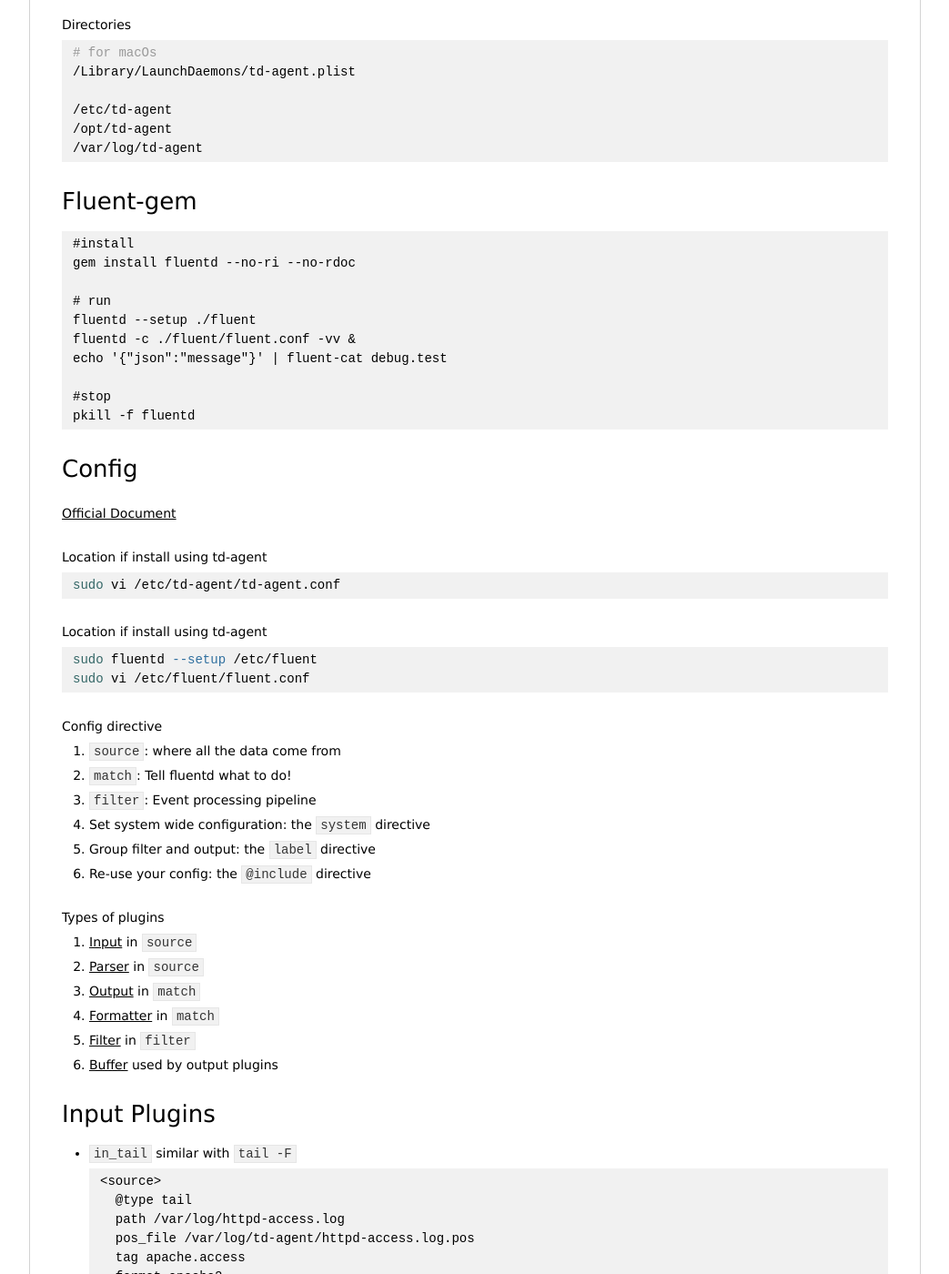
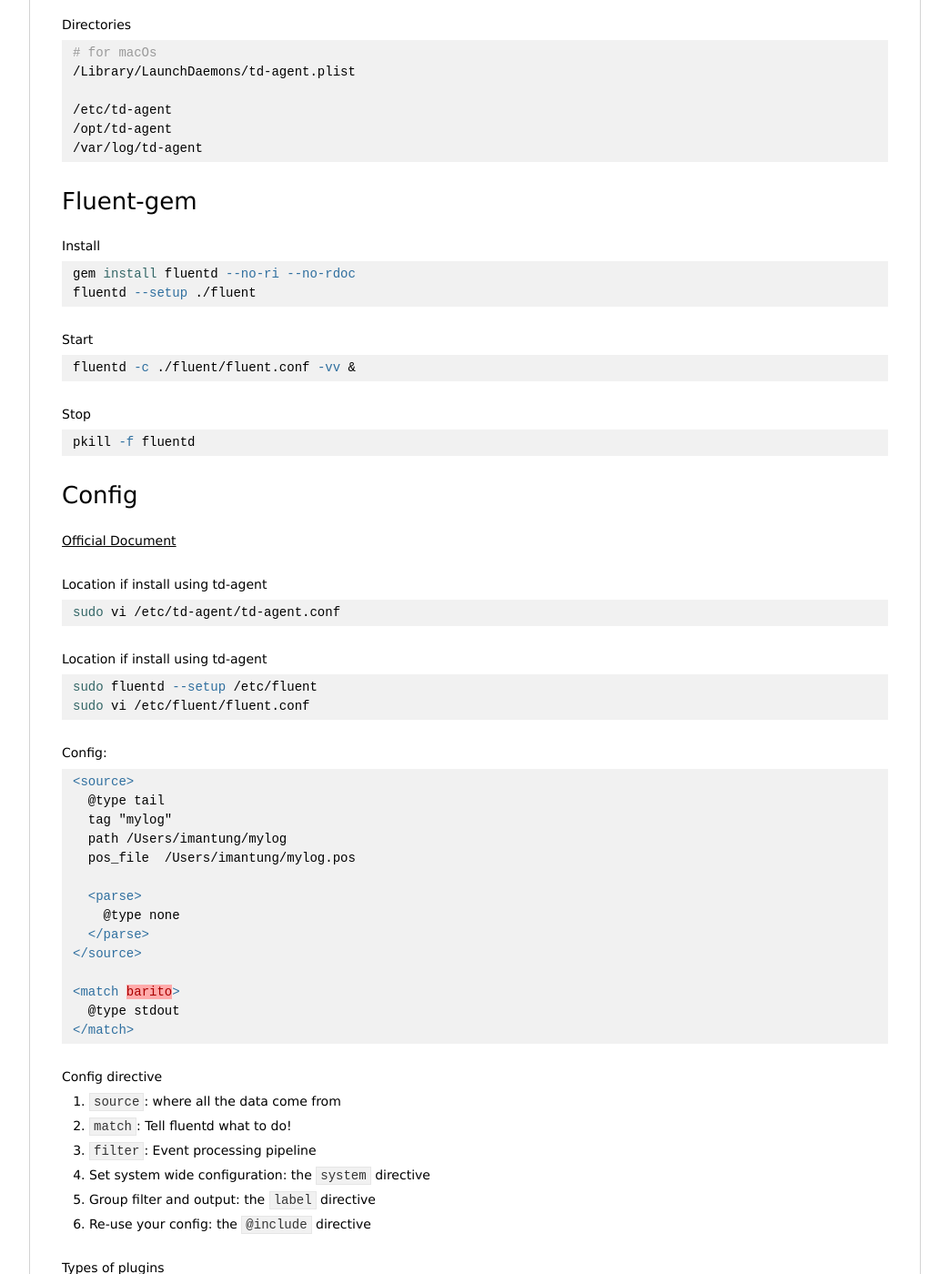
Before and after one commit to imantung/imantung.github.io, a Jekyll site: the page built from gist/techstacks/fluentd.md, in a window 1280 px wide and 1400 px high, scrolled down 475 px. Shown: the whole window at 91% size, without its empty margins (118-1161 px from the left). Built offline with Jekyll 4.4.1, drawn with Linux system fonts in a browser that asks for light colours; nearby versions of some CDN libraries.

Commit message:
update content

````diff
--- a/gist/techstacks/fluentd.md
+++ b/gist/techstacks/fluentd.md
@@ -28,19 +28,21 @@
 
 ### Fluent-gem
 
+Install
+```sh
+gem install fluentd --no-ri --no-rdoc
+fluentd --setup ./fluent
 ```
-#install
-gem install fluentd --no-ri --no-rdoc
 
-# run
-fluentd --setup ./fluent
+Start
+```sh
 fluentd -c ./fluent/fluent.conf -vv &
-echo '{"json":"message"}' | fluent-cat debug.test
+```
 
-#stop
+Stop
+```sh
 pkill -f fluentd
 ```
-
 
 ### Config
 
@@ -55,6 +57,24 @@
 ```sh
 sudo fluentd --setup /etc/fluent
 sudo vi /etc/fluent/fluent.conf
+```
+
+Config:
+```xml
+<source>
+  @type tail
+  tag "mylog"
+  path /Users/imantung/mylog
+  pos_file  /Users/imantung/mylog.pos
+
+  <parse>
+    @type none
+  </parse>
+</source>
+
+<match barito>
+  @type stdout
+</match>
 ```
 
 Config directive
````
Also changed, not shown: gist/techstacks/elasticsearch.md (+10 -1 lines), gist/techstacks/go.md (+11 -0 lines), gist/techstacks/kafka.md (+5 -0 lines).
